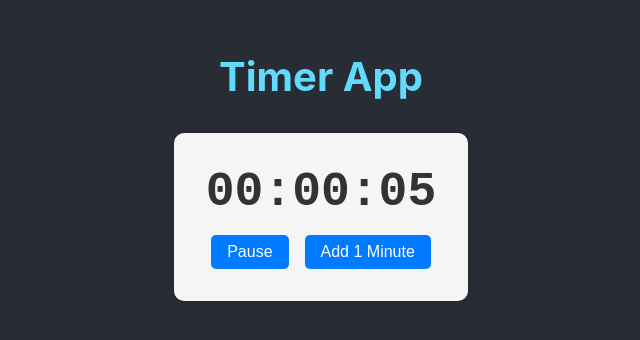
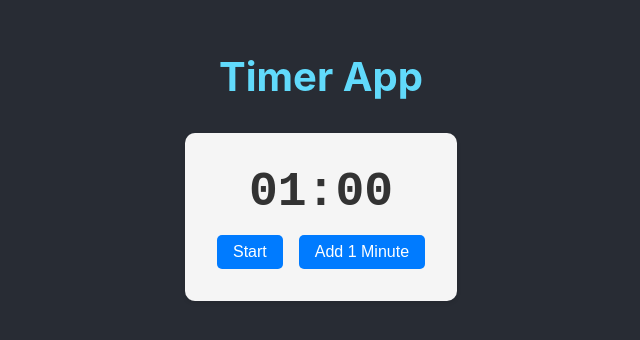
Before and after one commit to nickreynolds/timer, a React (Create React App) app: page / in a window 1280 px wide. Shown: the part 224-564 px from the top of the page, without its empty margins (319-959 px from the left). Built offline with nearby package versions, Linux system fonts and the light colour scheme.

Commit message:
feat: timer counts down

```diff
--- a/src/components/Timer.tsx
+++ b/src/components/Timer.tsx
@@ -2,15 +2,15 @@ import React, { useState, useEffect } from 'react';
 import './Timer.css';
 
 const Timer: React.FC = () => {
-  const [time, setTime] = useState<number>(0);
-  const [isRunning, setIsRunning] = useState<boolean>(true);
+  const [time, setTime] = useState<number>(60); // Start at 1 minute (60 seconds)
+  const [isRunning, setIsRunning] = useState<boolean>(false); // Start paused
 
   useEffect(() => {
     let intervalId: NodeJS.Timeout;
 
-    if (isRunning) {
+    if (isRunning && time > 0) {
       intervalId = setInterval(() => {
-        setTime(prevTime => prevTime + 1);
+        setTime(prevTime => prevTime - 1);
       }, 1000);
     }
 
@@ -19,13 +19,12 @@ const Timer: React.FC = () => {
         clearInterval(intervalId);
       }
     };
-  }, [isRunning]);
+  }, [isRunning, time]);
 
   const formatTime = (seconds: number): string => {
-    const hours = Math.floor(seconds / 3600);
-    const minutes = Math.floor((seconds % 3600) / 60);
+    const minutes = Math.floor(seconds / 60);
     const remainingSeconds = seconds % 60;
-    return `${hours.toString().padStart(2, '0')}:${minutes.toString().padStart(2, '0')}:${remainingSeconds.toString().padStart(2, '0')}`;
+    return `${minutes.toString().padStart(2, '0')}:${remainingSeconds.toString().padStart(2, '0')}`;
   };
 
   const togglePause = () => {
@@ -41,7 +40,7 @@ const Timer: React.FC = () => {
       <div className="timer-display">{formatTime(time)}</div>
       <div className="timer-controls">
         <button onClick={togglePause} className="timer-button">
-          {isRunning ? 'Pause' : 'Resume'}
+          {isRunning ? 'Pause' : 'Start'}
         </button>
         <button onClick={addMinute} className="timer-button">
           Add 1 Minute
```
